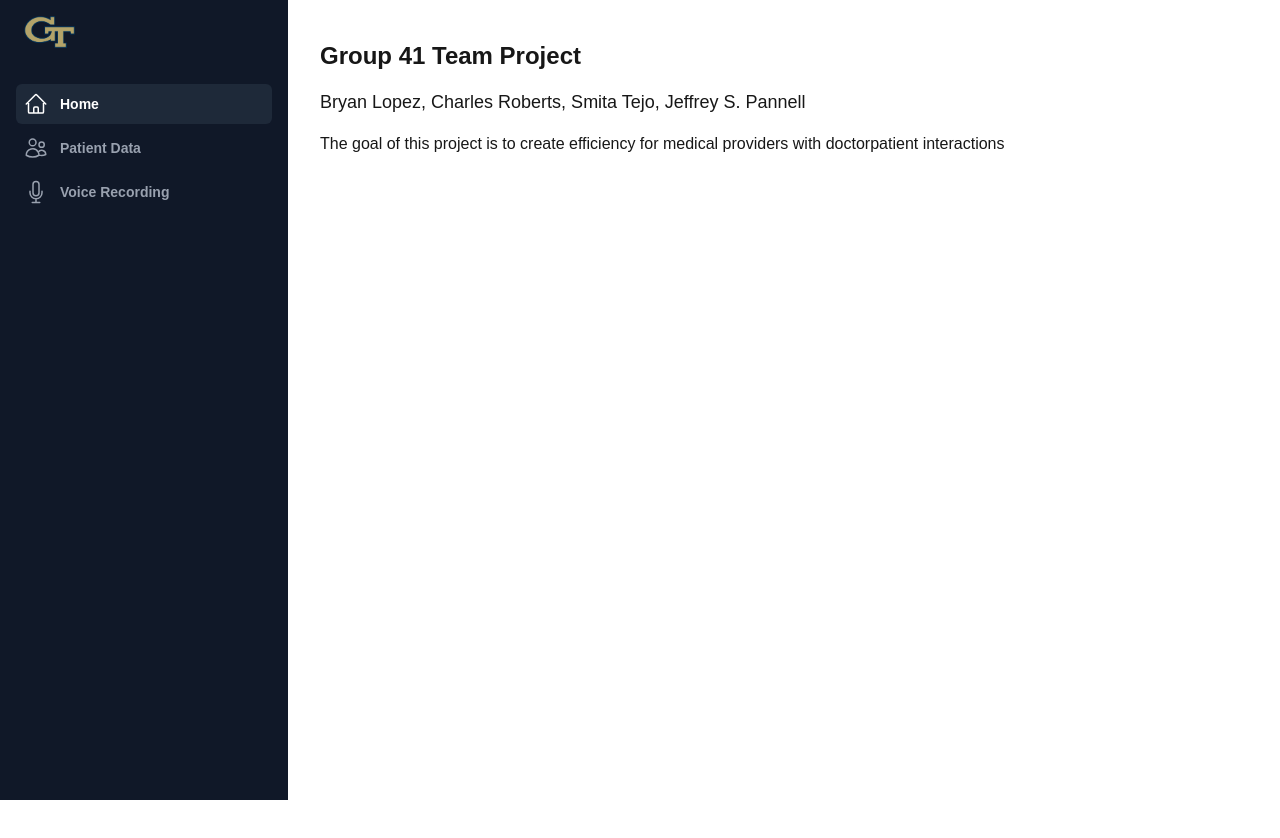
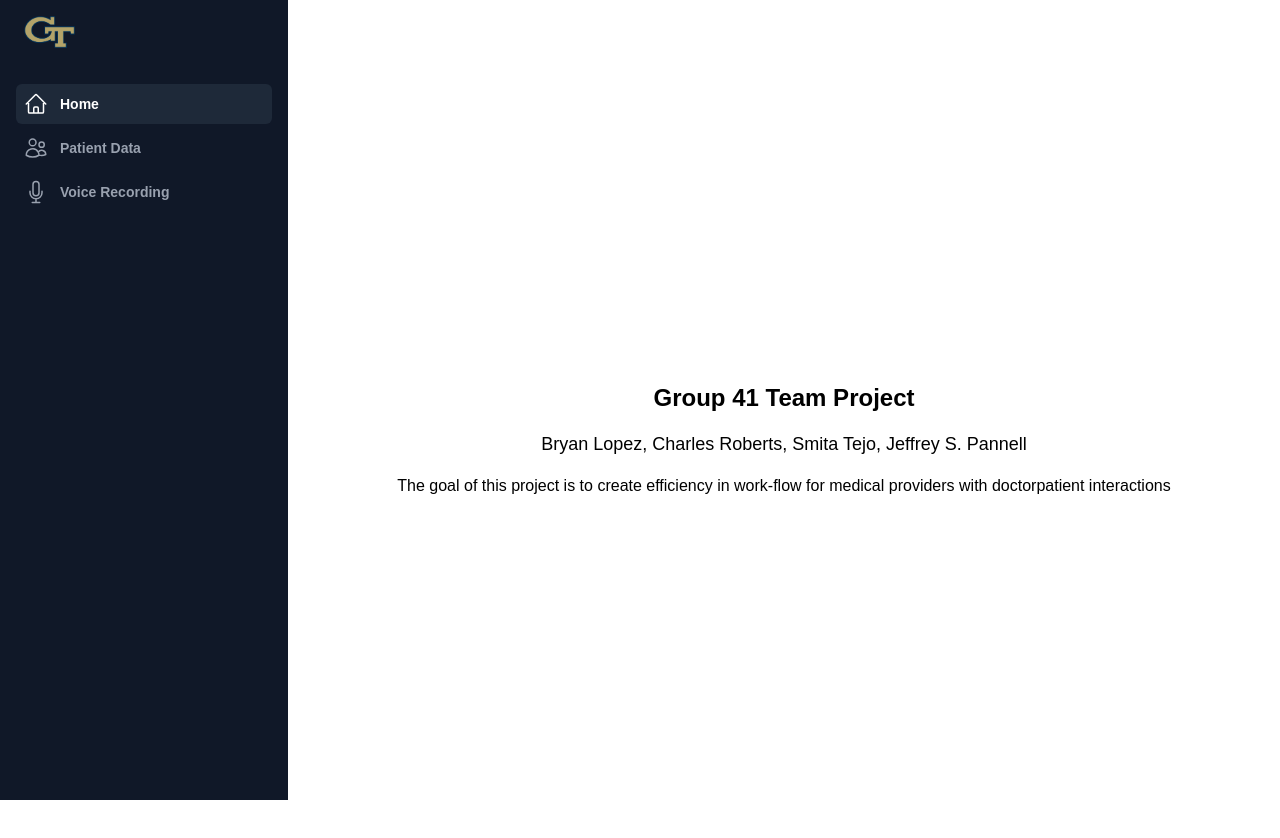
Before and after one commit to cjroberts2013/omscs-ihi-group-41-client, a Next.js app: page / in a window 1280 px wide. Shown: the top 838 px of the page. Before the commit the page ends 800 px from the top, so only its background shows below. Built offline with nearby package versions, Linux system fonts and the light colour scheme.

Commit message:
Correcting error

```diff
--- a/src/app/page.tsx
+++ b/src/app/page.tsx
@@ -1,10 +1,10 @@
 export default function page() {
     return (
-      <main classNmae="flex flex-col items-center justify-center min-h-screen bg-white text-black">
+      <main className="flex flex-col items-center justify-center min-h-screen bg-white text-black">
         <h1 className="text-2xl font-bold">Group 41 Team Project</h1>
         <p className="mt-4 text-lg">Bryan Lopez, Charles Roberts, Smita Tejo, Jeffrey S. Pannell</p>
         <p className="mt-4 text-med">
-          The goal of this project is to create efficiency for medical providers with doctorpatient interactions
+          The goal of this project is to create efficiency in work-flow for medical providers with doctorpatient interactions
         </p>
 
       </main>
```
